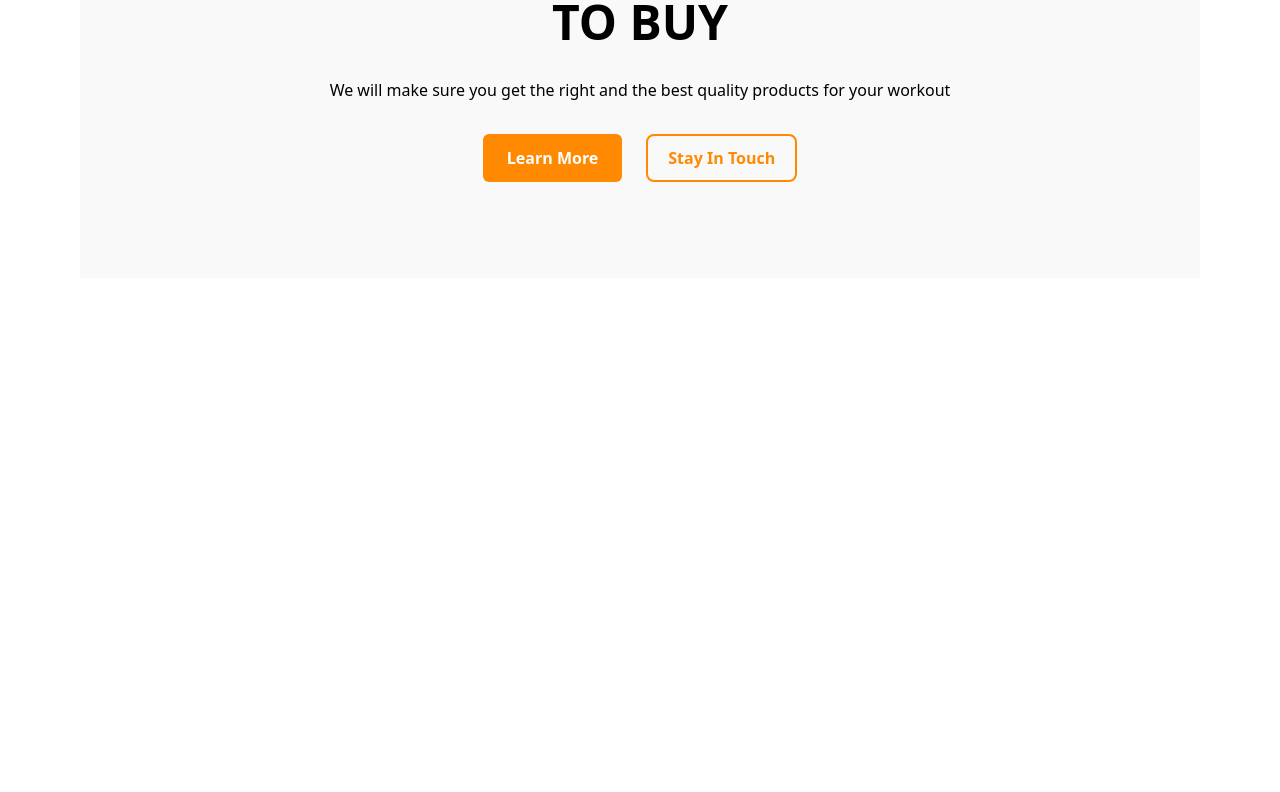
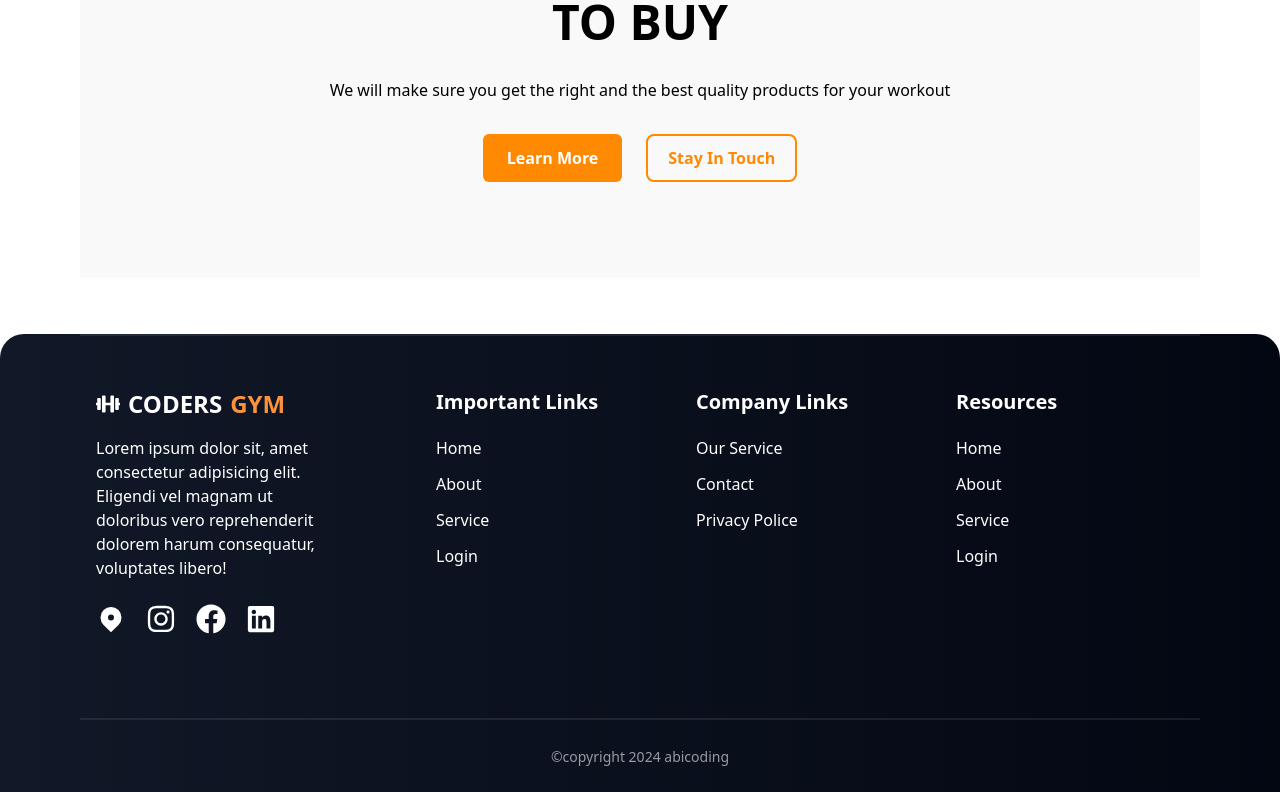
Before and after one commit to Abimanyuoke/Website_Gym, a React (Vite) app: page / in a window 1280 px wide. Shown: the part 4171-4963 px from the top of the page. Before the commit the page ends 4505 px from the top, so only its background shows below. Built offline with nearby package versions, Linux system fonts and the light colour scheme; a web font is replaced by a local one.

Commit message:
add footer

```diff
--- a/src/App.jsx
+++ b/src/App.jsx
@@ -18,6 +18,7 @@
 
 import img1 from './assets/2.png';
 import img2 from './assets/3.png';
+import Footer from './components/Footer/Footer';
 
 const BannerData = {
   image: img1,
@@ -46,6 +47,7 @@
         <Banner {...Banner2Data}/>
         <Testimonials/>
         <Banner2/>
+        <Footer/>
     </div>
   )
 }
--- /dev/null
+++ b/src/components/Footer/Footer.jsx
@@ -0,0 +1,76 @@
+import React from 'react'
+import { FaDumbbell, FaFacebook, FaInstagram, FaLinkedin } from 'react-icons/fa'
+import { HiLocationMarker } from 'react-icons/hi'
+
+const Footer = () => {
+  return (
+    <div className='bg-gradient-to-r from-gray-900 to-gray-950 dark:bg-black rounded-t-3xl'>
+        <div className='container'>
+            <div className='grid md:grid-cols-4 md:gap-4 py-5 border-t-2 border-gray-300/10 text-white'>
+            {/* brand info section */}
+                <div className='py-8 px-4 space-y-4'>
+                    <div className='text-2xl flex items-center gap-2 font-bold uppercase text-white'>
+                        <FaDumbbell/>
+                        <p>Coders</p>
+                        <p className='text-secondary'>Gym</p>
+                    </div>
+                    <p>
+                        Lorem ipsum dolor sit, amet consectetur adipisicing elit. Eligendi vel magnam ut doloribus vero reprehenderit dolorem harum consequatur, voluptates libero!
+                    </p>
+                    <div className='flex items-center justify-start gap-5 !mt-6'>
+                        <a href="#">
+                            <HiLocationMarker className='text-3xl'/>
+                        </a>
+                        <a href="#">
+                            <FaInstagram className='text-3xl'/>
+                        </a>
+                        <a href="#">
+                            <FaFacebook className='text-3xl'/>
+                        </a>
+                        <a href="#">
+                            <FaLinkedin className='text-3xl'/>
+                        </a>
+                    </div>
+                </div>
+                {/* Footer link */}
+                <div className='grid grid-cols-2 md:grid-cols-3 md:col-span-3 md:ml-14 text-white'>
+                    <div className='py-8 px-4'>
+                        <h1 className='sm:text-xl text-xl font-bold sm:text-left text-justify mb-5'>Important Links</h1>
+                        <ul className='flex flex-col gap-3'>
+                            <li><a href="#">Home</a></li>
+                            <li><a href="#">About</a></li>
+                            <li><a href="#">Service</a></li>
+                            <li><a href="#">Login</a></li>
+                        </ul>
+                    </div>
+                    <div className='py-8 px-4'>
+                        <h1 className='sm:text-xl text-xl font-bold sm:text-left text-justify mb-5'>Company Links</h1>
+                        <ul className='flex flex-col gap-3'>
+                            <li><a href="#">Our Service</a></li>
+                            <li><a href="#">Contact</a></li>
+                            <li><a href="#">Privacy Police</a></li>
+                        </ul>
+                    </div>
+                    <div className='py-8 px-4'>
+                        <h1 className='sm:text-xl text-xl font-bold sm:text-left text-justify mb-5'>Resources</h1>
+                        <ul className='flex flex-col gap-3'>
+                            <li><a href="#">Home</a></li>
+                            <li><a href="#">About</a></li>
+                            <li><a href="#">Service</a></li>
+                            <li><a href="#">Login</a></li>
+                        </ul>
+                    </div>
+                </div>
+            </div>
+            {/* Copyright sections */}
+            <div className='mt-8'>
+                <div className='text-center py-6 border-t-2 border-gray-300/10'>
+                    <span className='text-sm text-gray-300 opacity-70'>©copyright 2024 abicoding</span>
+                </div>
+            </div>
+        </div>
+    </div>
+  )
+}
+
+export default Footer
```
